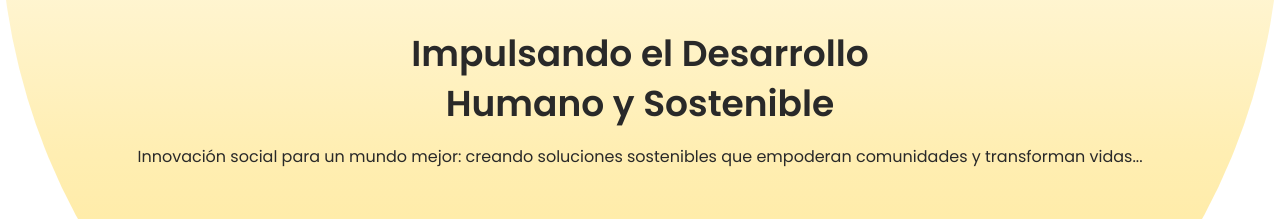
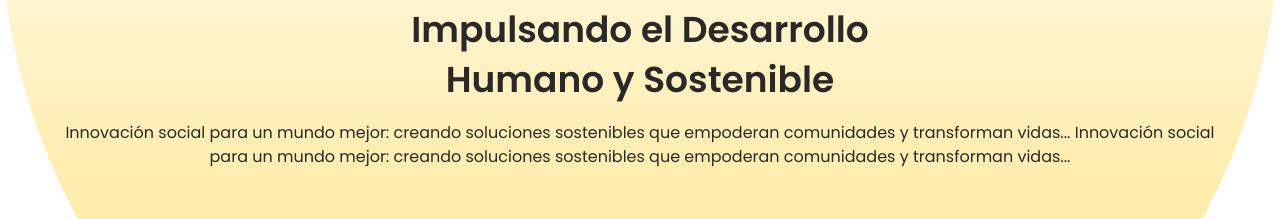
Before and after one commit to Ladysm/ecodsols, a Next.js app: page / in a window 1280 px wide. Shown: the part 362-581 px from the top of the page. Built offline with nearby package versions, Linux system fonts and the light colour scheme.

Commit message:
testing github

```diff
--- a/src/app/components/Banner.tsx
+++ b/src/app/components/Banner.tsx
@@ -47,6 +47,8 @@ export default function Banner() {
           <p className="px-16">
             Innovación social para un mundo mejor: creando soluciones
             sostenibles que empoderan comunidades y transforman vidas...
+            Innovación social para un mundo mejor: creando soluciones
+            sostenibles que empoderan comunidades y transforman vidas...
           </p>
         </div>
         <div className="flex items-center w-full overflow-hidden">
```
